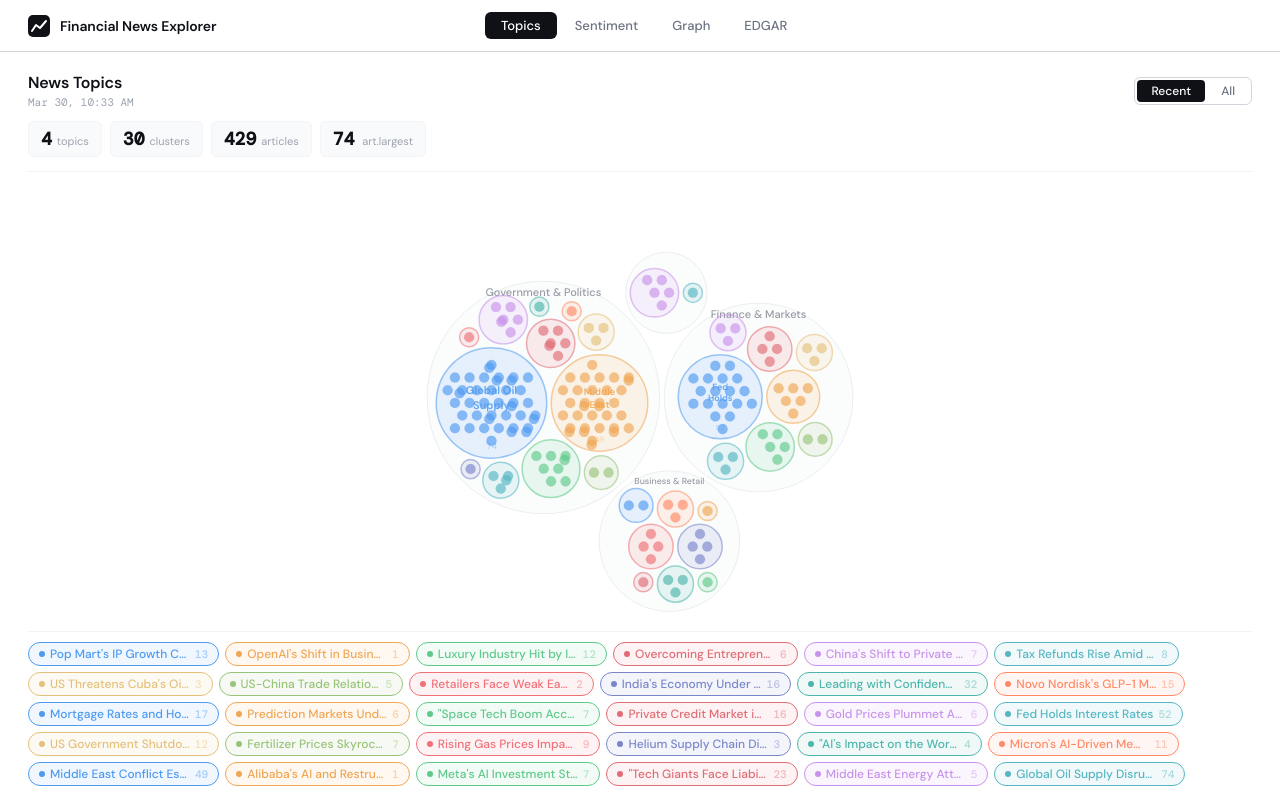
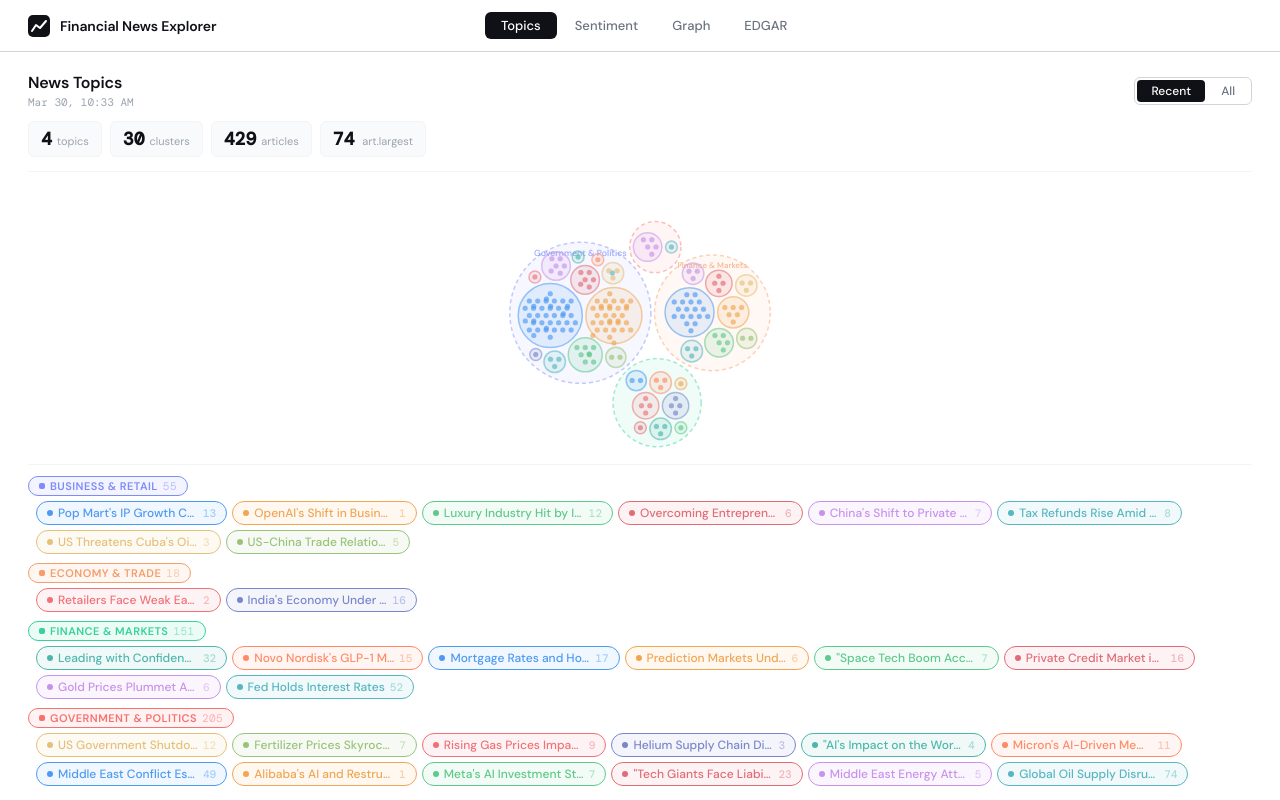
Before and after one commit to staedi/sec-edgar-vite, a React (Vite) app: page / in a window 1280 px wide. Built offline with nearby package versions, Linux system fonts and the light colour scheme.

Commit message:
Update components

```diff
--- a/src/components/CirclePacking.tsx
+++ b/src/components/CirclePacking.tsx
@@ -5,10 +5,12 @@ import { scaleOrdinal } from 'd3-scale'
 // ── Types ─────────────────────────────────────────────────────────────────────
 
 export interface ArticleNode {
-  name: string; hash: string; article_date: string; provider: string; value: number
+  name: string; summary?: string; hash: string
+  article_date: string; provider: string; value: number
 }
 export interface ClusterNode {
-  cluster_id: number; name: string; count: number; children: ArticleNode[]
+  cluster_id: number; name: string; count: number
+  children: ArticleNode[]; related_tickers?: string[]
 }
 export interface MetaCategoryNode {
   name: string; count: number; children: ClusterNode[]
@@ -19,6 +21,7 @@ export interface TopicsData {
 export interface CirclePackingProps {
   data: TopicsData; width: number; height: number
   activeCluster?: number | null; onClusterClick?: (id: number) => void
+  activeMeta?: string | null;    onMetaClick?:    (name: string) => void
 }
 
 // ── Palette ───────────────────────────────────────────────────────────────────
@@ -28,7 +31,12 @@ const PALETTE = [
   '#56b6c2','#e5c07b','#98c379','#f07178','#7986cb',
   '#4db6ac','#ff8a65',
 ]
-const colorScale = scaleOrdinal<string>().range(PALETTE)
+const META_PALETTE = [
+  '#7c8cf8','#f59e6b','#34d399','#f87171','#a78bfa',
+  '#22d3ee','#fbbf24','#4ade80',
+]
+const colorScale    = scaleOrdinal<string>().range(PALETTE)
+const metaColorScale = scaleOrdinal<string>().range(META_PALETTE)
 
 // ── Helpers ───────────────────────────────────────────────────────────────────
 
@@ -55,16 +63,28 @@ function wrapLabel(label: string, maxChars: number): string[] {
 // ── Component ─────────────────────────────────────────────────────────────────
 
 export default function CirclePacking({
-  data, width, height, activeCluster: ext, onClusterClick,
+  data, width, height,
+  activeCluster: extCluster, onClusterClick,
+  activeMeta: extMeta,       onMetaClick,
 }: CirclePackingProps) {
-  const [tooltip, setTooltip] = useState<{x:number;y:number;label:string;sub:string}|null>(null)
-  const [internal, setInternal] = useState<number|null>(null)
-  const active = ext !== undefined ? ext : internal
+  const [tooltip, setTooltip] = useState<{
+    x: number; y: number; label: string; sub: string; extra?: string
+  } | null>(null)
+  const [internalCluster, setInternalCluster] = useState<number|null>(null)
+  const [internalMeta,    setInternalMeta]    = useState<string|null>(null)
 
-  const handleClick = useCallback((id: number) => {
+  const activeCluster = extCluster !== undefined ? extCluster : internalCluster
+  const activeMeta    = extMeta    !== undefined ? extMeta    : internalMeta
+
+  const handleClusterClick = useCallback((id: number) => {
     if (onClusterClick) onClusterClick(id)
-    else setInternal(p => p === id ? null : id)
+    else setInternalCluster(p => p === id ? null : id)
   }, [onClusterClick])
+
+  const handleMetaClick = useCallback((name: string) => {
+    if (onMetaClick) onMetaClick(name)
+    else setInternalMeta(p => p === name ? null : name)
+  }, [onMetaClick])
 
   const PAD = 12
 
@@ -84,50 +104,68 @@ export default function CirclePacking({
           {root.descendants().map((node, i) => {
             if (node.depth === 0) return null
 
-            // depth 1 = meta-category ring (subtle background, label at edge)
+            // ── depth 1: meta-category ring ──────────────────────────────
             if (node.depth === 1) {
-              const meta = node.data as MetaCategoryNode
-              const show = node.r > 48
-              const fs   = Math.min(11, Math.max(8, node.r / 8))
+              const meta     = node.data as MetaCategoryNode
+              const color    = metaColorScale(meta.name)
+              const isActive = activeMeta === null || activeMeta === meta.name
+              const show     = node.r > 52
+              const fs       = Math.min(11, Math.max(8, node.r / 8))
+
               return (
-                <g key={`m-${meta.name}`}>
+                <g key={`m-${meta.name}`} style={{ cursor: 'pointer' }}
+                  onClick={() => handleMetaClick(meta.name)}
+                  onMouseEnter={e => setTooltip({
+                    x: e.clientX, y: e.clientY,
+                    label: meta.name,
+                    sub: `${meta.children.length} cluster${meta.children.length !== 1 ? 's' : ''} · ${meta.count} articles`,
+                  })}
+                  onMouseLeave={() => setTooltip(null)}
+                >
                   <circle cx={node.x} cy={node.y} r={node.r}
-                    fill="var(--ink-7)" fillOpacity={0.6}
-                    stroke="var(--ink-5)" strokeWidth={1}
-                    strokeOpacity={0.4}
-                    style={{ pointerEvents:'none' }}
+                    fill={color} fillOpacity={isActive ? 0.07 : 0.02}
+                    stroke={color} strokeWidth={isActive ? 1.5 : 0.8}
+                    strokeOpacity={isActive ? 0.45 : 0.15}
+                    strokeDasharray="4 3"
+                    style={{ transition: 'all 0.18s ease' }}
                   />
                   {show && (
-                    <text x={node.x} y={node.y - node.r + fs + 4}
+                    <text x={node.x} y={node.y - node.r + fs + 5}
                       textAnchor="middle" fontSize={fs} fontWeight={500}
                       fontFamily="'DM Sans', system-ui, sans-serif"
-                      fill="var(--ink-3)" fillOpacity={0.7}
-                      style={{ pointerEvents:'none', userSelect:'none' }}
+                      fill={color} fillOpacity={isActive ? 0.75 : 0.25}
+                      style={{ pointerEvents: 'none', userSelect: 'none', transition: 'fill-opacity 0.18s' }}
                     >{fixEncoding(meta.name)}</text>
                   )}
                 </g>
               )
             }
 
-            // depth 2 = cluster bubble
+            // ── depth 2: cluster bubble ───────────────────────────────────
             if (node.depth === 2) {
-              const cd    = node.data as ClusterNode
-              const color = colorScale(String(cd.cluster_id))
-              const on    = active === null || active === cd.cluster_id
-              const fs    = Math.min(13, Math.max(9, node.r/5))
-              const lh    = fs*1.3
-              const maxC  = Math.max(8, Math.floor(node.r/5.2))
-              const lines = wrapLabel(fixEncoding(cd.name), maxC).slice(0,2)
-              const show  = node.r > 36
-              const ty    = node.y - (lines.length*lh)/2 + lh*0.4
+              const cd       = node.data as ClusterNode
+              const metaName = (node.parent!.data as MetaCategoryNode).name
+              const color    = colorScale(String(cd.cluster_id))
+              const metaOn   = activeMeta === null || activeMeta === metaName
+              const clusterOn = activeCluster === null || activeCluster === cd.cluster_id
+              const on       = metaOn && clusterOn
+              const fs       = Math.min(13, Math.max(9, node.r / 5))
+              const lh       = fs * 1.3
+              const maxC     = Math.max(8, Math.floor(node.r / 5.2))
+              const lines    = wrapLabel(fixEncoding(cd.name), maxC).slice(0, 2)
+              const show     = node.r > 36
+              const ty       = node.y - (lines.length * lh) / 2 + lh * 0.4
 
               return (
-                <g key={`c-${cd.cluster_id}`} style={{ cursor:'pointer' }}
-                  onClick={() => handleClick(cd.cluster_id)}
+                <g key={`c-${cd.cluster_id}`} style={{ cursor: 'pointer' }}
+                  onClick={() => handleClusterClick(cd.cluster_id)}
                   onMouseEnter={e => setTooltip({
-                    x:e.clientX, y:e.clientY,
+                    x: e.clientX, y: e.clientY,
                     label: fixEncoding(cd.name),
-                    sub: `${cd.count} article${cd.count!==1?'s':''}`,
+                    sub: `${cd.count} article${cd.count !== 1 ? 's' : ''}`,
+                    extra: cd.related_tickers?.length
+                      ? cd.related_tickers.join('  ·  ')
+                      : undefined,
                   })}
                   onMouseLeave={() => setTooltip(null)}
                 >
@@ -135,43 +173,47 @@ export default function CirclePacking({
                     fill={color} fillOpacity={on ? 0.13 : 0.03}
                     stroke={color} strokeWidth={on ? 1.5 : 0.8}
                     strokeOpacity={on ? 0.55 : 0.18}
-                    style={{ transition:'all 0.18s ease' }}
+                    style={{ transition: 'all 0.18s ease' }}
                   />
-                  {show && lines.map((line,li) => (
-                    <text key={li} x={node.x} y={ty+li*lh}
+                  {show && lines.map((line, li) => (
+                    <text key={li} x={node.x} y={ty + li * lh}
                       textAnchor="middle" fontSize={fs} fontWeight={600}
                       fontFamily="'DM Sans', system-ui, sans-serif"
                       fill={color} fillOpacity={on ? 0.88 : 0.22}
-                      style={{ transition:'fill-opacity 0.18s', pointerEvents:'none', userSelect:'none' }}
+                      style={{ transition: 'fill-opacity 0.18s', pointerEvents: 'none', userSelect: 'none' }}
                     >{line}</text>
                   ))}
                   {show && (
-                    <text x={node.x} y={node.y+node.r-9}
-                      textAnchor="middle" fontSize={Math.min(9,fs*0.8)}
+                    <text x={node.x} y={node.y + node.r - 9}
+                      textAnchor="middle" fontSize={Math.min(9, fs * 0.8)}
                       fontFamily="'DM Mono', monospace"
                       fill={color} fillOpacity={on ? 0.4 : 0.12}
-                      style={{ transition:'fill-opacity 0.18s', pointerEvents:'none', userSelect:'none' }}
+                      style={{ transition: 'fill-opacity 0.18s', pointerEvents: 'none', userSelect: 'none' }}
                     >{cd.count}</text>
                   )}
                 </g>
               )
             }
 
-            // depth 3 = article dot
-            const art   = node.data as ArticleNode
-            const cd    = node.parent!.data as ClusterNode
-            const color = colorScale(String(cd.cluster_id))
-            const on    = active === null || active === cd.cluster_id
+            // ── depth 3: article dot ──────────────────────────────────────
+            const art      = node.data as ArticleNode
+            const cd       = node.parent!.data as ClusterNode
+            const metaName = (node.parent!.parent!.data as MetaCategoryNode).name
+            const color    = colorScale(String(cd.cluster_id))
+            const metaOn   = activeMeta === null || activeMeta === metaName
+            const clusterOn = activeCluster === null || activeCluster === cd.cluster_id
+            const on       = metaOn && clusterOn
+
             return (
-              <circle key={`a-${art.hash||i}`}
-                cx={node.x} cy={node.y} r={Math.max(node.r,2.5)}
-                fill={color} fillOpacity={on ? 0.65 : 0.1}
+              <circle key={`a-${art.hash || i}`}
+                cx={node.x} cy={node.y} r={Math.max(node.r, 2.5)}
+                fill={color} fillOpacity={on ? 0.65 : 0.08}
                 stroke={color} strokeWidth={0.5} strokeOpacity={on ? 0.25 : 0}
-                style={{ transition:'all 0.18s ease', cursor:'default' }}
+                style={{ transition: 'all 0.18s ease', cursor: 'default' }}
                 onMouseEnter={e => setTooltip({
-                  x:e.clientX, y:e.clientY,
-                  label: truncate(art.name, 80),
-                  sub: `${art.provider} · ${art.article_date.slice(0,10)}`,
+                  x: e.clientX, y: e.clientY,
+                  label: truncate(art.summary || art.name, 120),
+                  sub: `${art.provider} · ${art.article_date.slice(0, 10)}`,
                 })}
                 onMouseLeave={() => setTooltip(null)}
               />
@@ -182,16 +224,22 @@ export default function CirclePacking({
 
       {tooltip && (
         <div style={{
-          position:'fixed', left:tooltip.x+14, top:tooltip.y-10,
-          zIndex:9999, pointerEvents:'none', maxWidth:280,
-          background:'rgba(15,17,23,0.93)', borderRadius:8,
-          padding:'8px 12px', boxShadow:'0 8px 24px rgba(0,0,0,0.18)',
-          border:'1px solid rgba(255,255,255,0.08)',
+          position: 'fixed', left: tooltip.x + 14, top: tooltip.y - 10,
+          zIndex: 9999, pointerEvents: 'none', maxWidth: 300,
+          background: 'rgba(15,17,23,0.93)', borderRadius: 8,
+          padding: '8px 12px', boxShadow: '0 8px 24px rgba(0,0,0,0.18)',
+          border: '1px solid rgba(255,255,255,0.08)',
         }}>
-          <p style={{ margin:0, fontSize:13, fontWeight:500, color:'#fff',
-            fontFamily:"'DM Sans',system-ui", lineHeight:1.4 }}>{tooltip.label}</p>
-          <p style={{ margin:'4px 0 0', fontSize:11, color:'#9ca3af',
-            fontFamily:"'DM Mono',monospace" }}>{tooltip.sub}</p>
+          <p style={{ margin: 0, fontSize: 13, fontWeight: 500, color: '#fff',
+            fontFamily: "'DM Sans',system-ui", lineHeight: 1.4 }}>{tooltip.label}</p>
+          <p style={{ margin: '4px 0 0', fontSize: 11, color: '#9ca3af',
+            fontFamily: "'DM Mono',monospace" }}>{tooltip.sub}</p>
+          {tooltip.extra && (
+            <p style={{ margin: '5px 0 0', fontSize: 11, color: '#7986cb',
+              fontFamily: "'DM Mono',monospace", letterSpacing: '0.03em' }}>
+              {tooltip.extra}
+            </p>
+          )}
         </div>
       )}
     </div>
--- a/src/components/TopicsTab.tsx
+++ b/src/components/TopicsTab.tsx
@@ -10,9 +10,13 @@ const PALETTE = [
   '#56b6c2','#e5c07b','#98c379','#f07178','#7986cb',
   '#4db6ac','#ff8a65',
 ]
-const colorScale = scaleOrdinal<string>().range(PALETTE)
+const META_PALETTE = [
+  '#7c8cf8','#f59e6b','#34d399','#f87171','#a78bfa',
+  '#22d3ee','#fbbf24','#4ade80',
+]
+const colorScale     = scaleOrdinal<string>().range(PALETTE)
+const metaColorScale = scaleOrdinal<string>().range(META_PALETTE)
 
-// Flatten all clusters across meta-categories
 function allClusters(data: TopicsData): ClusterNode[] {
   return data.children.flatMap((m: MetaCategoryNode) => m.children)
 }
@@ -22,20 +26,19 @@ export default function TopicsTab() {
   const [error,         setError]         = useState<string | null>(null)
   const [mode,          setMode]          = useState<'recent' | 'full'>('recent')
   const [activeCluster, setActiveCluster] = useState<number | null>(null)
+  const [activeMeta,    setActiveMeta]    = useState<string | null>(null)
 
-  // Width-only measurement — height comes from flex layout
   const vizRef  = useRef<HTMLDivElement>(null)
   const [width, setWidth] = useState<number | null>(null)
 
   useEffect(() => {
-    setData(null); setError(null); setActiveCluster(null)
+    setData(null); setError(null); setActiveCluster(null); setActiveMeta(null)
     fetch(`${BASE}/data/topics_${mode}.json`)
       .then(r => { if (!r.ok) throw new Error(`HTTP ${r.status}`); return r.json() as Promise<TopicsData> })
       .then(setData)
       .catch((e: Error) => setError(e.message))
   }, [mode])
 
-  // Measure viz container width only — height is handled by flex
   useEffect(() => {
     const el = vizRef.current
     if (!el) return
@@ -49,23 +52,33 @@ export default function TopicsTab() {
     return () => { clearTimeout(t); ro.disconnect() }
   }, [])
 
-  const toggle = useCallback((id: number) =>
+  const toggleCluster = useCallback((id: number) =>
     setActiveCluster(p => p === id ? null : id), [])
+
+  const toggleMeta = useCallback((name: string) => {
+    setActiveMeta(p => p === name ? null : name)
+    setActiveCluster(null) // clear cluster selection when switching meta
+  }, [])
+
+  const clearAll = useCallback(() => {
+    setActiveCluster(null); setActiveMeta(null)
+  }, [])
 
   const updatedAt = data?.updated_at
     ? new Date(data.updated_at).toLocaleString('en-US', {
         month: 'short', day: 'numeric', hour: '2-digit', minute: '2-digit' })
     : null
 
+  const hasActive = activeCluster !== null || activeMeta !== null
+
   return (
-    // Outer panel: fills the main area entirely
     <div style={{
       flex: 1, display: 'flex', flexDirection: 'column',
       overflow: 'hidden', padding: '20px 28px 0',
       fontFamily: 'var(--font-ui)',
     }}>
 
-      {/* ── Top chrome: title + mode toggle + stats ── */}
+      {/* ── Top chrome ── */}
       <div style={{ flexShrink: 0, paddingBottom: 14, borderBottom: '1px solid var(--ink-6)' }}>
         <div style={{ display: 'flex', alignItems: 'center', justifyContent: 'space-between', marginBottom: 12 }}>
           <div>
@@ -78,8 +91,6 @@ export default function TopicsTab() {
               </p>
             )}
           </div>
-
-          {/* Mode toggle */}
           <div style={{
             display: 'flex', border: '1px solid var(--ink-5)',
             borderRadius: 'var(--radius-sm)', padding: 2, gap: 2,
@@ -98,7 +109,7 @@ export default function TopicsTab() {
           </div>
         </div>
 
-        {/* Stats row */}
+        {/* Stats */}
         {data && (
           <div style={{ display: 'flex', gap: 8 }}>
             {[
@@ -123,43 +134,66 @@ export default function TopicsTab() {
         )}
       </div>
 
-      {/* ── Viz: flex:1 fills all remaining height ── */}
-      <div ref={vizRef} style={{
-        flex: 1, position: 'relative', overflow: 'hidden', minHeight: 0,
-      }}>
+      {/* ── Viz ── */}
+      <div ref={vizRef} style={{ flex: 1, position: 'relative', overflow: 'hidden', minHeight: 0 }}>
         {error ? (
-          <Centered>
-            <span style={{ color: '#ef4444', fontSize: 13 }}>Could not load data — {error}</span>
-          </Centered>
+          <Centered><span style={{ color: '#ef4444', fontSize: 13 }}>Could not load data — {error}</span></Centered>
         ) : !data || !width ? (
-          <Centered>
-            <span style={{ color: 'var(--ink-4)', fontSize: 13 }}>Loading…</span>
-          </Centered>
+          <Centered><span style={{ color: 'var(--ink-4)', fontSize: 13 }}>Loading…</span></Centered>
         ) : data.children.length === 0 ? (
-          <Centered>
-            <span style={{ color: 'var(--ink-4)', fontSize: 13 }}>No clusters found.</span>
-          </Centered>
+          <Centered><span style={{ color: 'var(--ink-4)', fontSize: 13 }}>No clusters found.</span></Centered>
         ) : (
           <AutoHeightPacking
             data={data} width={width}
-            activeCluster={activeCluster} onClusterClick={toggle}
+            activeCluster={activeCluster} onClusterClick={toggleCluster}
+            activeMeta={activeMeta}       onMetaClick={toggleMeta}
           />
         )}
       </div>
 
-      {/* ── Legend: fixed-height strip at the bottom ── */}
+      {/* ── Legend: grouped by meta-category ── */}
       {data && data.children.length > 0 && (
         <div style={{
           flexShrink: 0, padding: '10px 0 14px',
           borderTop: '1px solid var(--ink-6)',
-          display: 'flex', flexWrap: 'wrap', gap: 6, alignItems: 'center',
+          display: 'flex', flexDirection: 'column', gap: 8,
         }}>
-          {allClusters(data).map(c => {
-            const color = colorScale(String(c.cluster_id))
-            const active = activeCluster === null || activeCluster === c.cluster_id
+          {data.children.map((meta: MetaCategoryNode) => {
+            const metaColor  = metaColorScale(meta.name)
+            const metaActive = activeMeta === null || activeMeta === meta.name
             return (
-              <button key={c.cluster_id} onClick={() => toggle(c.cluster_id)} title={c.name}
-                style={{
+              <div key={meta.name}>
+                {/* Meta-category header pill */}
+                <button onClick={() => toggleMeta(meta.name)} style={{
+                  display: 'inline-flex', alignItems: 'center', gap: 5,
+                  padding: '2px 10px', borderRadius: 20, marginBottom: 5,
+                  border: `1px solid ${metaActive ? metaColor : 'var(--ink-5)'}`,
+                  background: metaActive ? `${metaColor}18` : 'transparent',
+                  color: metaActive ? metaColor : 'var(--ink-4)',
+                  fontSize: 11, fontWeight: 600, fontFamily: 'var(--font-ui)',
+                  letterSpacing: '0.04em', textTransform: 'uppercase',
+                  cursor: 'pointer', transition: 'all .12s',
+                }}>
+                  <span style={{
+                    width: 6, height: 6, borderRadius: 2, flexShrink: 0,
+                    background: metaColor, opacity: metaActive ? 1 : 0.3,
+                    display: 'inline-block',
+                  }} />
+                  {meta.name}
+                  <span style={{ opacity: 0.5, fontFamily: 'var(--font-mono)', fontWeight: 400 }}>
+                    {meta.count}
+                  </span>
+                </button>
+
+                {/* Cluster pills within this meta-category */}
+                <div style={{ display: 'flex', flexWrap: 'wrap', gap: 5, paddingLeft: 8 }}>
+                  {meta.children.map((c: ClusterNode) => {
+                    const color  = colorScale(String(c.cluster_id))
+                    const active = (activeMeta === null || activeMeta === meta.name)
+                                && (activeCluster === null || activeCluster === c.cluster_id)
+                    return (
+                      <button key={c.cluster_id} onClick={() => toggleCluster(c.cluster_id)}
+                        title={c.name} style={{
                           display: 'inline-flex', alignItems: 'center', gap: 5,
                           padding: '3px 10px', borderRadius: 20,
                           border: `1px solid ${active ? color : 'var(--ink-5)'}`,
@@ -167,6 +201,7 @@ export default function TopicsTab() {
                           color: active ? color : 'var(--ink-4)',
                           fontSize: 12, fontWeight: 500, fontFamily: 'var(--font-ui)',
                           transition: 'all .12s', cursor: 'pointer',
+                          opacity: (activeMeta !== null && activeMeta !== meta.name) ? 0.35 : 1,
                         }}>
                         <span style={{
                           width: 6, height: 6, borderRadius: '50%', flexShrink: 0,
@@ -181,9 +216,14 @@ export default function TopicsTab() {
                       </button>
                     )
                   })}
-          {activeCluster !== null && (
-            <button onClick={() => setActiveCluster(null)} style={{
-              padding: '3px 10px', borderRadius: 20,
+                </div>
+              </div>
+            )
+          })}
+
+          {hasActive && (
+            <button onClick={clearAll} style={{
+              alignSelf: 'flex-start', padding: '3px 10px', borderRadius: 20,
               border: '1px solid var(--ink-5)', background: 'transparent',
               color: 'var(--ink-4)', fontSize: 12, fontFamily: 'var(--font-ui)',
               cursor: 'pointer', transition: 'all .12s',
@@ -197,10 +237,10 @@ export default function TopicsTab() {
   )
 }
 
-// Measures its own height via ResizeObserver, then passes exact px to CirclePacking
-function AutoHeightPacking({ data, width, activeCluster, onClusterClick }: {
+function AutoHeightPacking({ data, width, activeCluster, onClusterClick, activeMeta, onMetaClick }: {
   data: TopicsData; width: number
   activeCluster: number | null; onClusterClick: (id: number) => void
+  activeMeta: string | null;    onMetaClick: (name: string) => void
 }) {
   const ref = useRef<HTMLDivElement>(null)
   const [height, setHeight] = useState<number | null>(null)
@@ -221,6 +261,7 @@ function AutoHeightPacking({ data, width, activeCluster, onClusterClick }: {
         <CirclePacking
           data={data} width={width} height={height}
           activeCluster={activeCluster} onClusterClick={onClusterClick}
+          activeMeta={activeMeta}       onMetaClick={onMetaClick}
         />
       )}
     </div>
```
Lines whose indentation alone changed are shown as unchanged.
